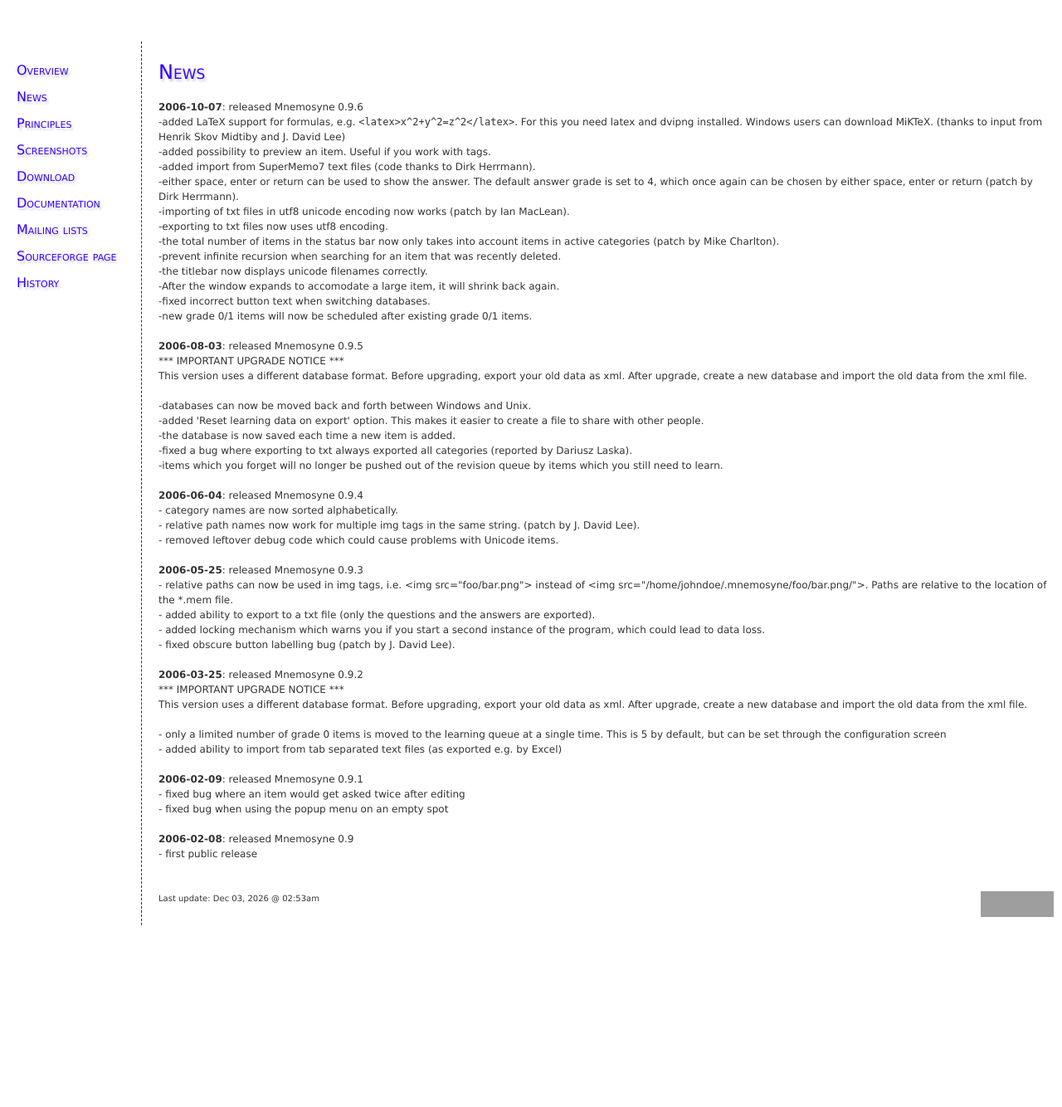
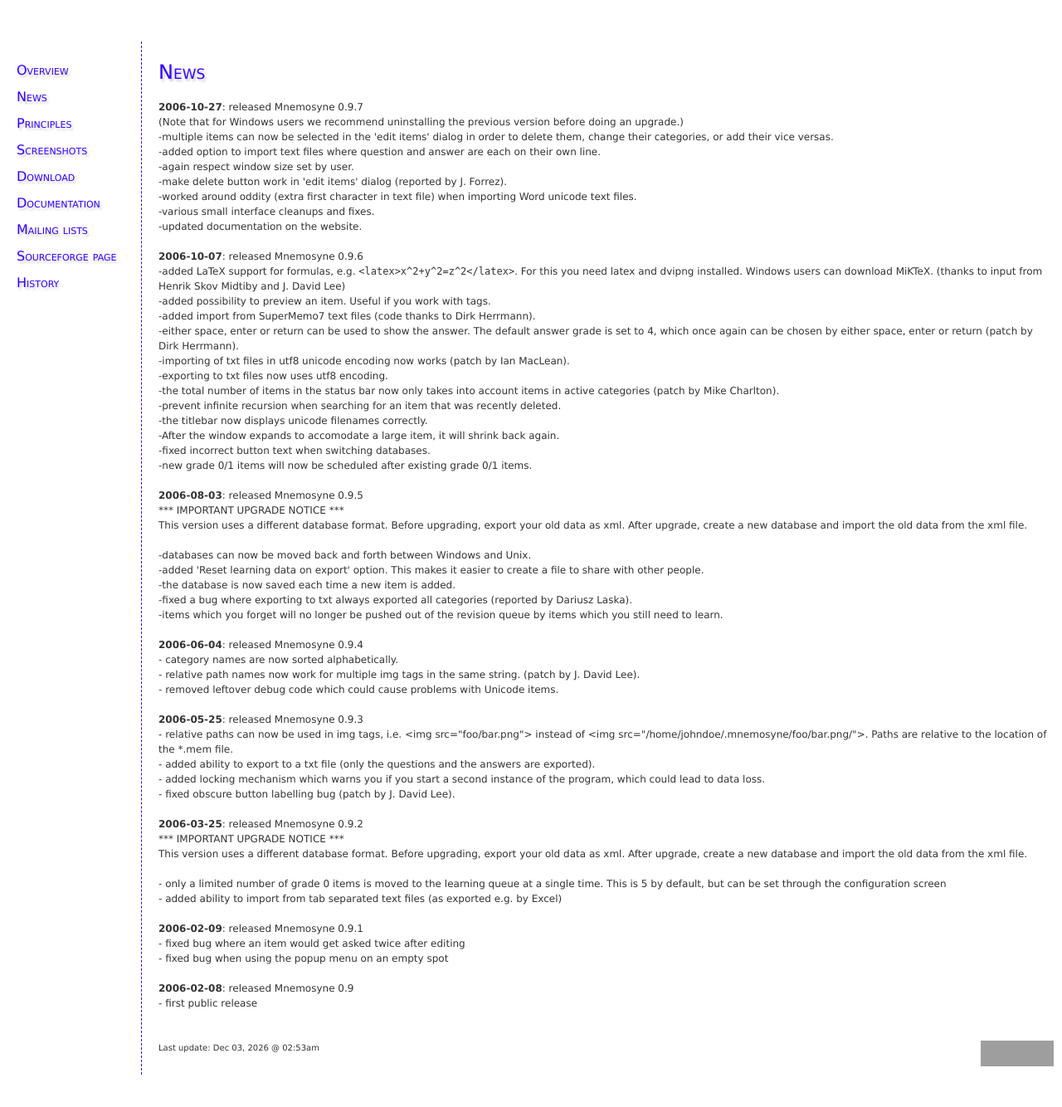
Before and after one commit to tbabej/mnemosyne-old, a PHP site: page /news.php in a window 1280 px wide. Shown: the top 1334 px of the page at 83% size. Run offline with PHP 8.4, Linux system fonts and the light colour scheme; grey boxes are pictures that could not be loaded.

Commit message:
Announce release.

```diff
--- a/mnemosyne-web/news.php
+++ b/mnemosyne-web/news.php
@@ -5,6 +5,22 @@
 <div id="content">
 
 <h1>News</h1>
+<br>
+<b>2006-10-27</b>: released Mnemosyne 0.9.7<br>
+(Note that for Windows users we recommend uninstalling the previous
+version before doing an upgrade.)
+<br>
+-multiple items can now be selected in the 'edit items' dialog in order
+ to delete them, change their categories, or add their vice versas.<br>
+-added option to import text files where question and answer are each on
+ their own line.<br>
+-again respect window size set by user.<br>
+-make delete button work in 'edit items' dialog (reported by J. Forrez).<br>
+-worked around oddity (extra first character in text file) when importing
+ Word unicode text files.<br>
+-various small interface cleanups and fixes.<br>
+-updated documentation on the website.<br>
+
 <br>
 <b>2006-10-07</b>: released Mnemosyne 0.9.6<br>
 -added LaTeX support for formulas, e.g. <code>&lt;latex>x^2+y^2=z^2&lt;/latex></code>. For
```
